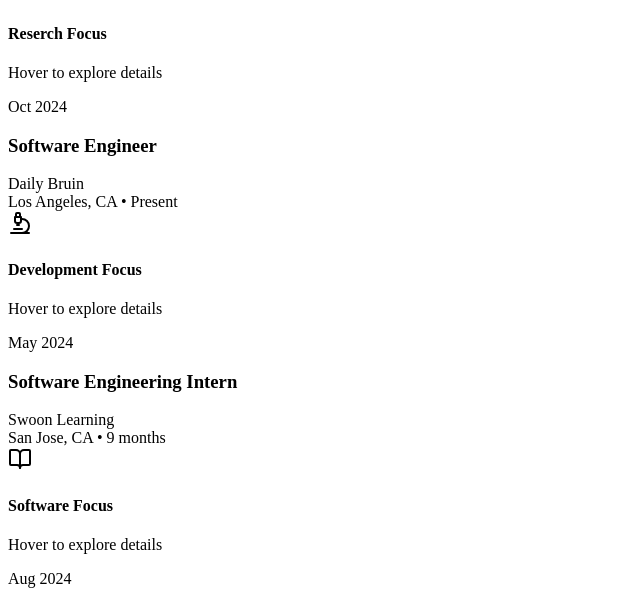
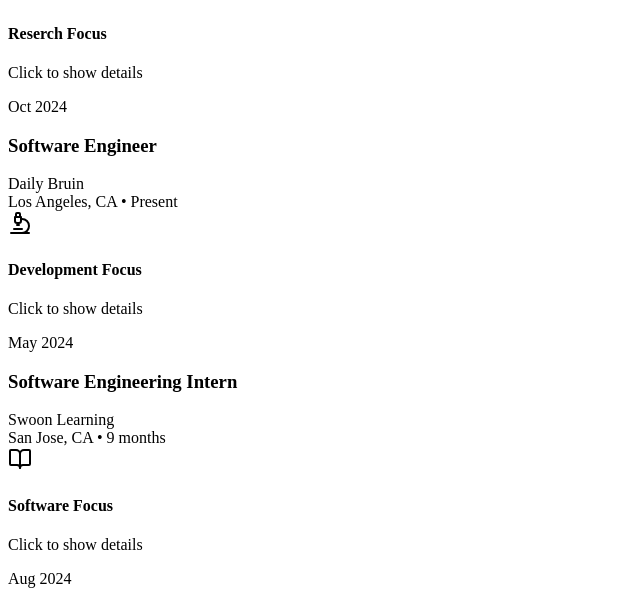
Before and after one commit to anthonysk0215/PersonalPortfolio, a Next.js app: page /Experience in a window 1280 px wide. Shown: the part 218-808 px from the top of the page, without its empty margins (0-640 px from the left). Built offline with nearby package versions, Linux system fonts and the light colour scheme.

Commit message:
ui experience feature

```diff
--- a/src/pages/Experience.tsx
+++ b/src/pages/Experience.tsx
@@ -3,15 +3,12 @@
 import React, { useState, useRef, useEffect } from "react"
 import { motion, useScroll, useTransform, useInView, AnimatePresence } from "framer-motion"
 import {
-  ChevronDown,
-  ChevronUp,
   Lightbulb,
   BookOpen,
   Microscope,
   FlaskRoundIcon as Flask,
 } from "lucide-react"
 import { Badge } from "../components/ui/badge"
-import { Button } from "../components/ui/button"
 import { Card, CardContent } from "../components/ui/card"
 
 interface ResearchInternship {
@@ -238,7 +235,7 @@
 }) => {
   const itemRef = useRef<HTMLDivElement>(null)
   const isInView = useInView(itemRef, { once: false, amount: 0.3 })
-  const [isHovered, setIsHovered] = useState(false)
+  const [isExpanded, setIsExpanded] = useState(false)
 
   useEffect(() => {
     if (itemRef.current && itemRefs.current) {
@@ -301,21 +298,20 @@
           transition={{ duration: 0.5, delay: 0.3 }}
         >
           <Card
-            className="overflow-hidden border-none shadow-md hover:shadow-lg transition-shadow w-full max-w-[calc(100vw-2rem)]"
-            onMouseEnter={() => setIsHovered(true)}
-            onMouseLeave={() => setIsHovered(false)}
+            className="overflow-hidden border-none shadow-md hover:shadow-lg transition-shadow w-full max-w-[calc(100vw-2rem)] cursor-pointer"
+            onClick={() => setIsExpanded(!isExpanded)}
           >
             <CardContent className="p-0">
               <div className={`p-4 flex items-center ${internship.color}`}>
                 <div className="mr-3">{internship.icon}</div>
                 <div className="flex-1 min-w-0">
                   <h4 className="font-semibold text-sm sm:text-base truncate">{internship.header}</h4>
-                  <p className="text-xs sm:text-sm text-gray-600">Hover to explore details</p>
+                  <p className="text-xs sm:text-sm text-gray-600">Click to {isExpanded ? "hide" : "show"} details</p>
                 </div>
               </div>
 
               <AnimatePresence>
-                {isHovered && (
+                {isExpanded && (
                   <motion.div
                     initial={{ height: 0, opacity: 0 }}
                     animate={{ height: "auto", opacity: 1 }}
```
